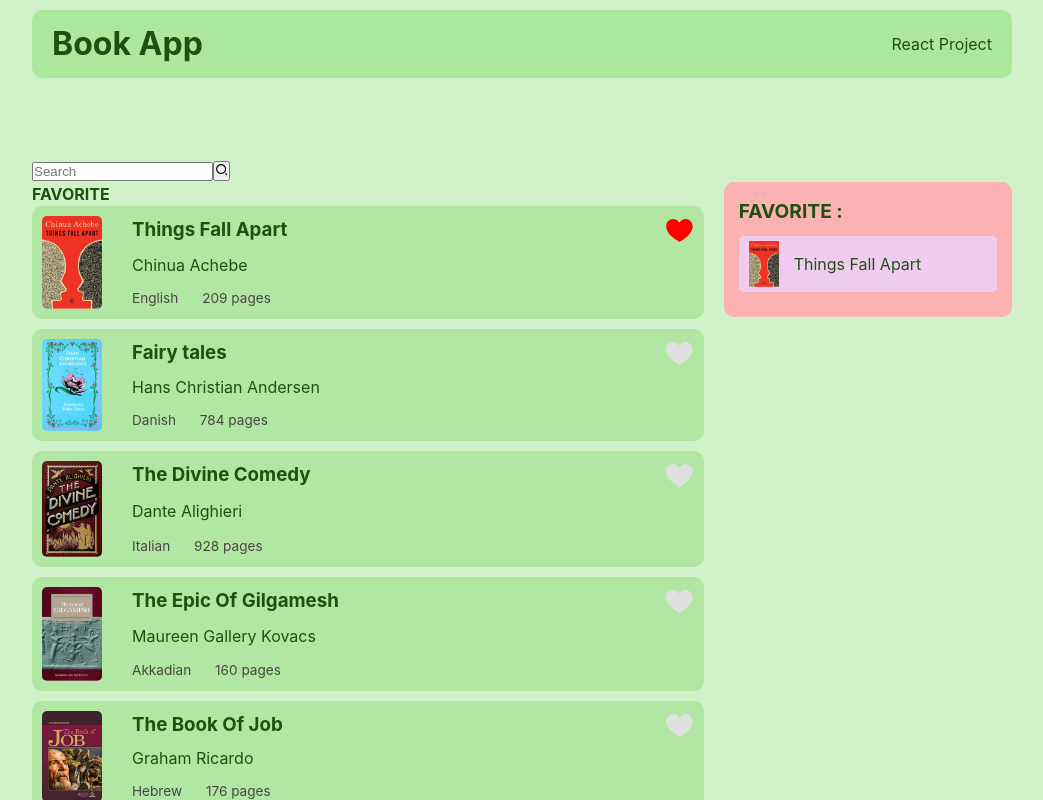
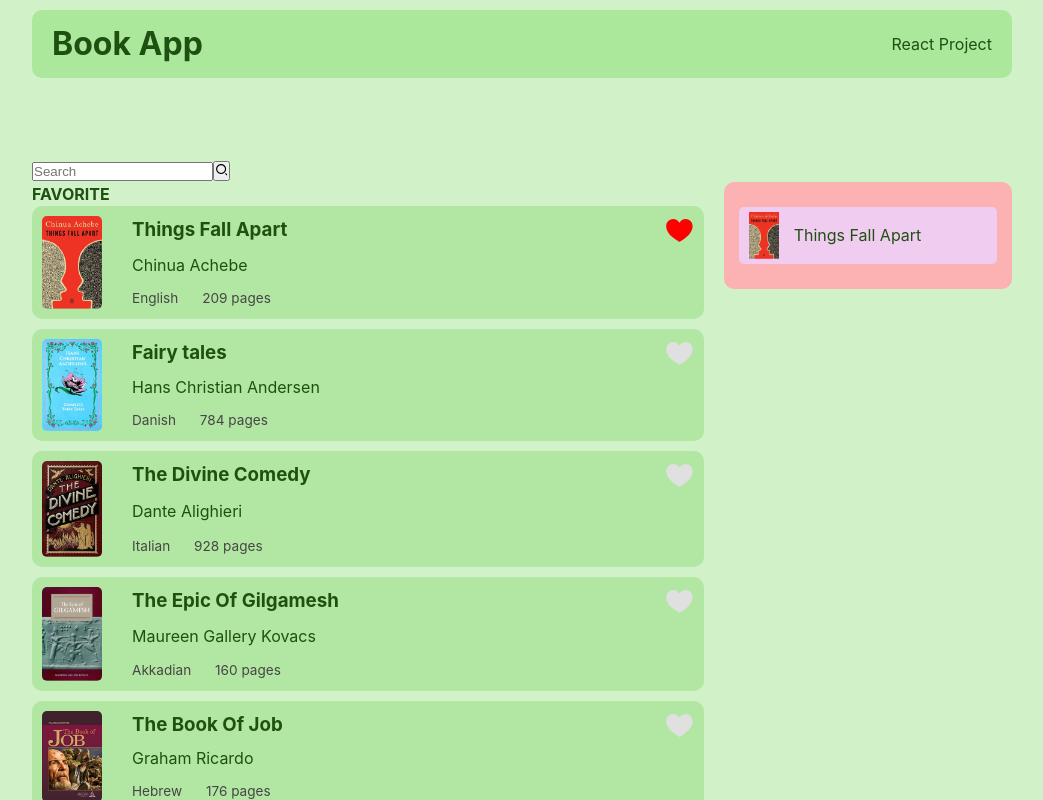
Before and after one commit to mahlakhalili/Book-App, a React (Vite) app: page / in a window 1280 px wide. Both pictures are taken after a click on the button 1105 px from the left and 231 px from the top of the page. Shown: the top 800 px of the page, without its empty margins (118-1161 px from the left). Built offline with nearby package versions, Linux system fonts and the light colour scheme.

Commit message:
Update SideCard.jsx

```diff
--- a/src/Component/SideCard.jsx
+++ b/src/Component/SideCard.jsx
@@ -5,7 +5,6 @@ import styles from "./SideCard.module.css"
 function SideCard({data:{image , title}}){
     return(
         <>
-        <h4>FAVORITE :</h4>
         <div className = {styles.card}>
             <img src={`/src/assets/${image}`} alt={title} />
             <p>{title}</p>
```
